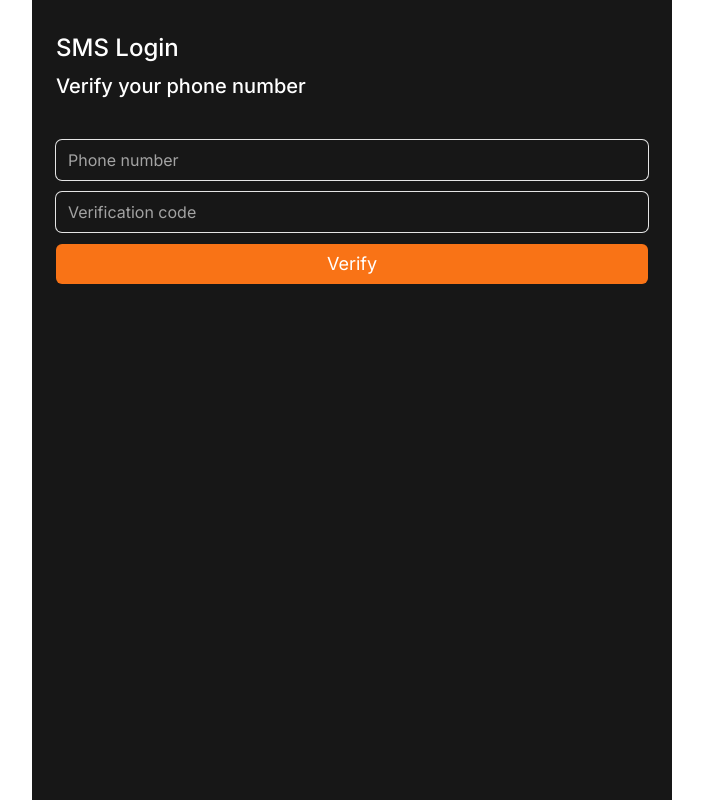
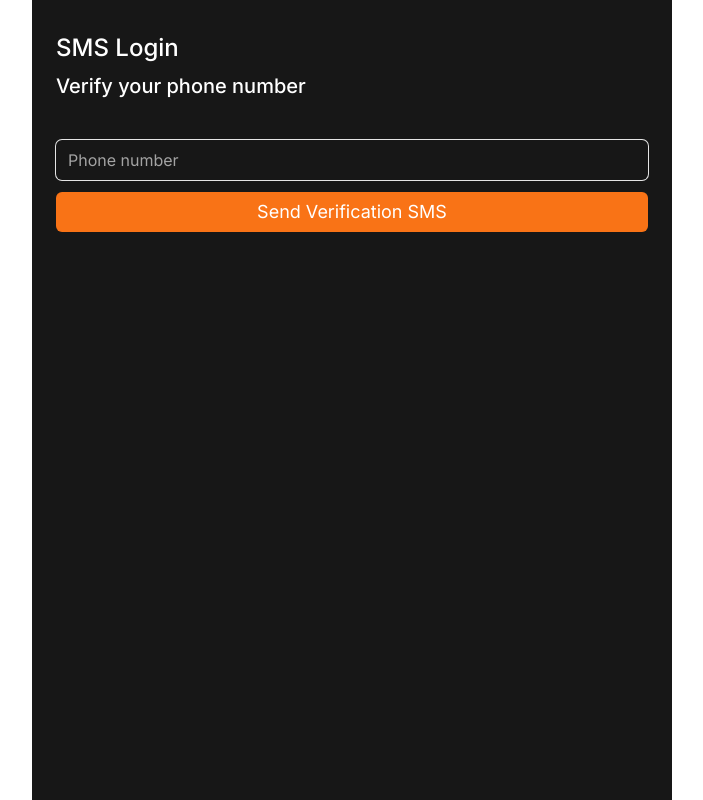
Before and after one commit to heewls/carrot-market, a Next.js app: page /sms in a window 1280 px wide. Shown: the whole page, without its empty margins (288-991 px from the left). Built offline with nearby package versions, Linux system fonts and the light colour scheme.

Commit message:
sms validation

```diff
--- /dev/null
+++ b/app/sms/action.ts
@@ -0,0 +1,43 @@
+"use server";
+
+import { z } from "zod";
+import validator from "validator";
+import { redirect } from "next/navigation";
+
+const phoneSchema = z
+    .string()
+    .trim()
+    .refine((phone) => validator.isMobilePhone(phone, "ko-KR"), "Wrong phone format");
+
+// coerce : string -> number, 변환 실패하면 숫자로 변환하는 것이 불가능한다는 의미
+const tokenSchema = z.coerce.number().min(100000).max(999999);
+
+interface ActionState {
+    token: boolean;
+}
+
+export async function sms(prevState: ActionState, formData: FormData) {
+    const phone = formData.get("phone");
+    const token = formData.get("token");
+    if (!prevState.token) {
+        const result = phoneSchema.safeParse(phone);
+        if (!result.success) {
+            return {
+                token: false,
+                error: result.error.flatten(),
+            };
+        } else {
+            return { token: true };
+        }
+    } else {
+        const result = tokenSchema.safeParse(token);
+        if (!result.success) {
+            return {
+                token: true,
+                error: result.error.flatten(),
+            };
+        } else {
+            redirect("/");
+        }
+    }
+}
--- a/app/sms/page.tsx
+++ b/app/sms/page.tsx
@@ -1,18 +1,44 @@
+"use client";
+
 import Button from "@/components/button";
 import Input from "@/components/input";
 import SocialLogin from "@/components/social-login";
+import { useFormState } from "react-dom";
+import { sms } from "./action";
+
+const initialState = {
+    token: false,
+    error: undefined,
+};
 
 export default function SMSLogin() {
+    const [state, action] = useFormState(sms, initialState);
     return (
         <div className="flex flex-col gap-10 py-8 px-6 min-h-screen">
             <div className="flex flex-col gap-2 *:font-medium">
                 <h1 className="text-2xl">SMS Login</h1>
                 <h2 className="text-xl">Verify your phone number</h2>
             </div>
-            <form className="flex flex-col gap-3">
-                <Input name="phone" type="number" placeholder="Phone number" required errors={[]} />
-                <Input name="code" type="number" placeholder="Verification code" required errors={[]} />
-                <Button text="Verify" />
+            <form action={action} className="flex flex-col gap-3">
+                {state.token ? (
+                    <Input
+                        name="token"
+                        type="number"
+                        placeholder="Verification code"
+                        required
+                        min={100000}
+                        max={999999}
+                    />
+                ) : (
+                    <Input
+                        name="phone"
+                        type="text"
+                        placeholder="Phone number"
+                        required
+                        errors={state.error?.formErrors}
+                    />
+                )}
+                <Button text={state.token ? "Verify Token" : "Send Verification SMS"} />
             </form>
         </div>
     );
```
